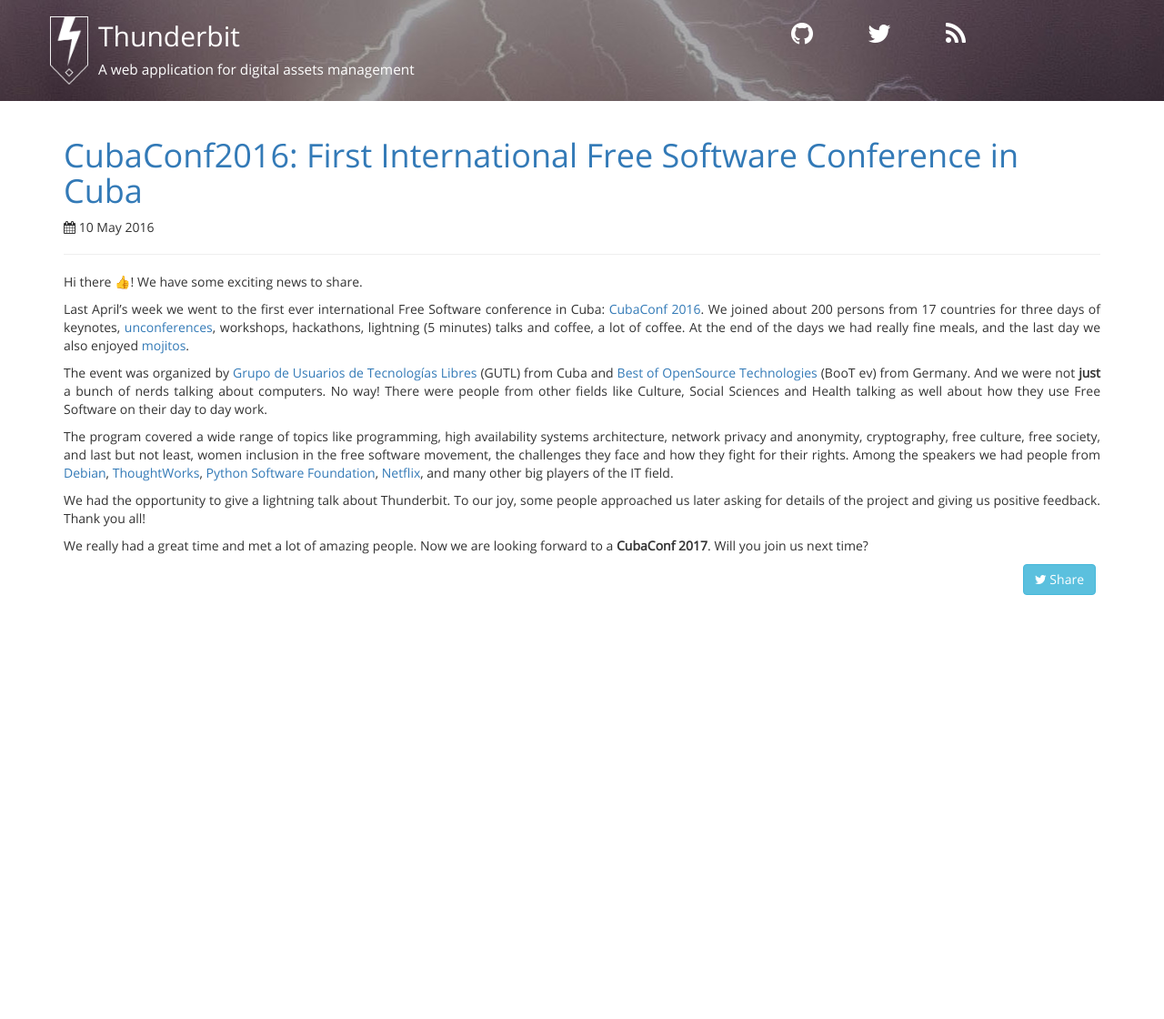
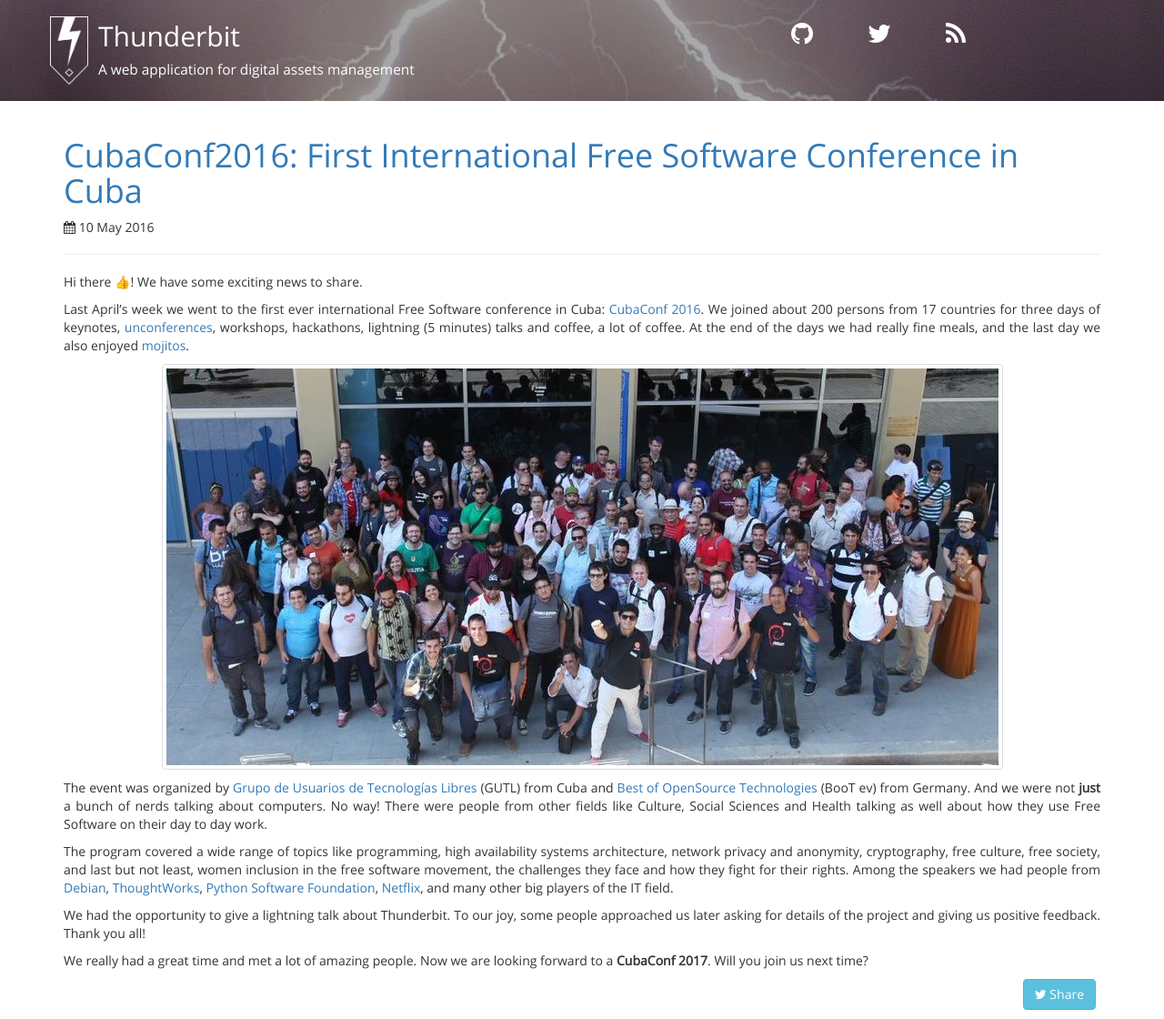
Before and after one commit to thunderbit/thunderbit, a Jekyll site: the page built from _posts/2016-5-10-cubaconf-2016.md, in a window 1280 px wide. Shown: the whole page at 91% size. Built offline with Jekyll 4.4.1, drawn with Linux system fonts in a browser that asks for light colours; emoji names are drawn with the system emoji font; comment, search, counter and statistics services are not loaded; before the commit the page ends 900 px from its top, so only the background shows below that.

Commit message:
Added picture from cubaconf2016

```diff
--- a/_posts/2016-5-10-cubaconf-2016.md
+++ b/_posts/2016-5-10-cubaconf-2016.md
@@ -10,6 +10,8 @@
 hackathons, lightning (5 minutes) talks and coffee, a lot of coffee. At
 the end of the days we had really fine meals, and the last day we also
 enjoyed [mojitos](https://en.wikipedia.org/wiki/Mojito).
+
+![CubaConf2016]({{ site.baseurl }}/images/posts/cubaconf2016.jpg){: .center-image-markdown .img-thumbnail }
 
 The event was organized by [Grupo de Usuarios de Tecnologías Libres](http://gutl.jovenclub.cu/
 )
--- a/css/styles.css
+++ b/css/styles.css
@@ -88,6 +88,11 @@
 	padding-left: 53px;
 }
 
+.center-image-markdown {
+    margin: 0 auto;
+    display: block;
+}
+
 .post-content {
 	text-align: justify;
 }
```
Also changed, not shown: images/posts/cubaconf2016.jpg (added).
